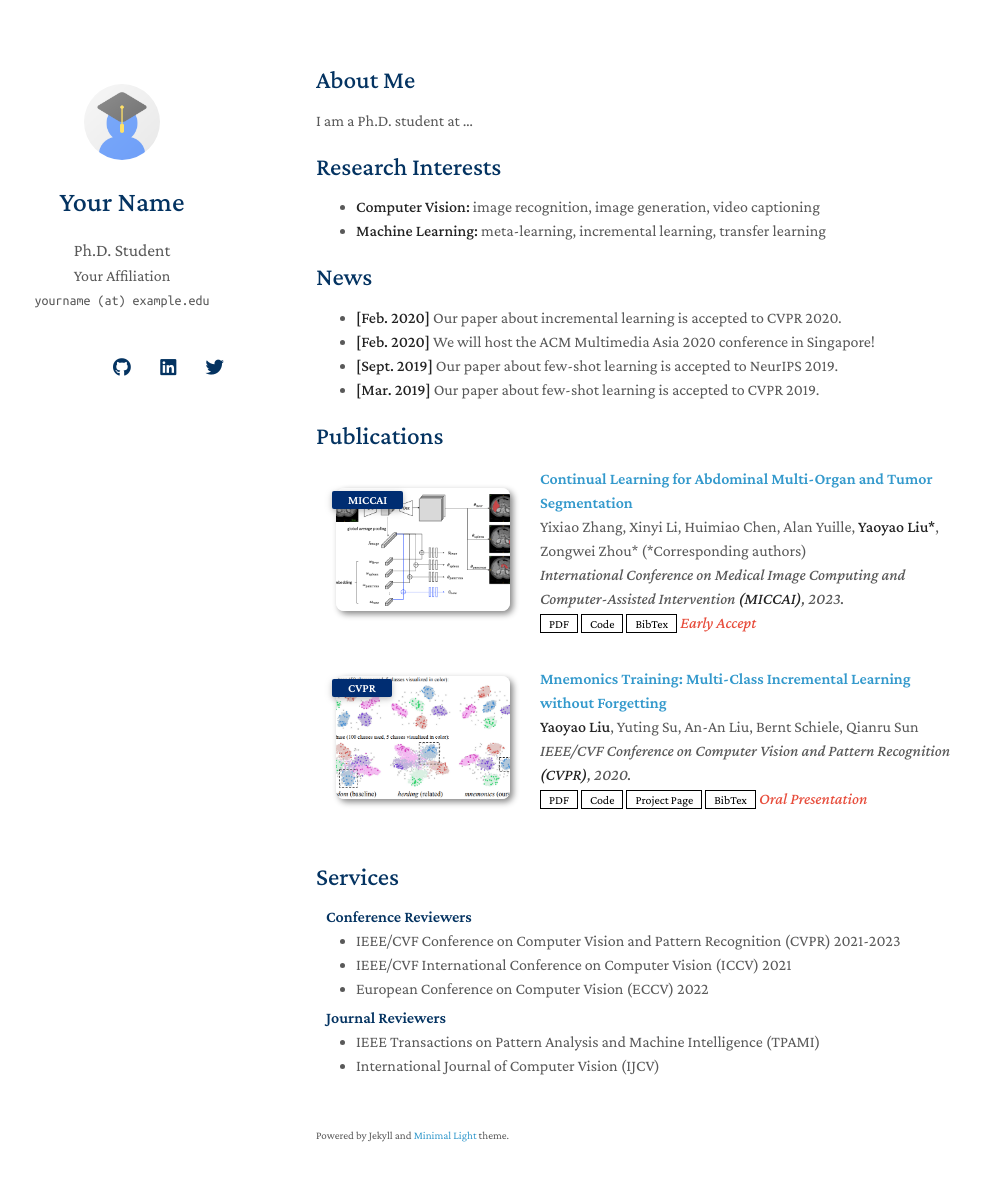
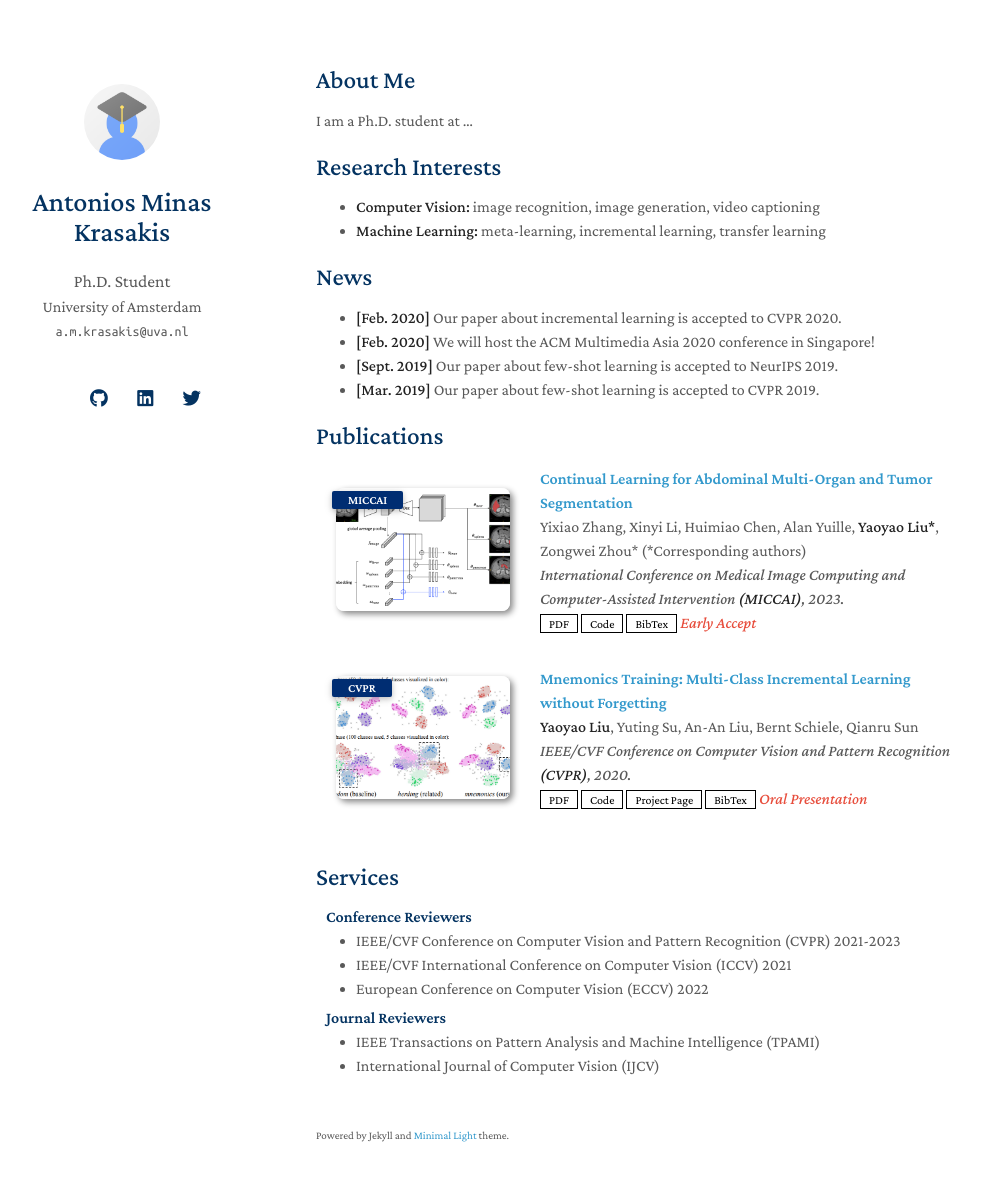
Before and after one commit to littlewine/littlewine.github.io, a Jekyll site: the page built from index.md, in a window 1280 px wide and 1216 px high. Shown: the top 1181 px of the window, without its empty margins (154-1135 px from the left). Built offline with Jekyll 4.4.1, drawn with Linux system fonts in a browser that asks for light colours; nearby versions of some CDN libraries; a style sheet for code colours, icons or effects is not loaded; our own code applies the rules of GitHub Pages for plain Markdown files; part of the change alters nothing that is shown.

Commit message:
Update _config.yml

```diff
--- a/_config.yml
+++ b/_config.yml
@@ -1,8 +1,8 @@
 # Basic Information
-title: Your Name
+title: Antonios Minas Krasakis
 position: Ph.D. Student
-affiliation: Your Affiliation
-email: yourname (at) example.edu
+affiliation: University of Amsterdam
+email: a.m.krasakis@uva.nl
 
 # Search Engine Optimization (SEO)
 # The following information is used to improve the website traffic from search engines, e.g., Google.
@@ -12,11 +12,11 @@ canonical: https://minimal-light-theme.yliu.me/
 
 # Links
 # If you don't need one of them, you may delete the corresponding line.
-google_scholar: https://scholar.google.com/
-cv_link: assets/files/curriculum_vitae.pdf
-github_link: https://github.com/
-linkedin: https://www.linkedin.com/
-twitter: https://twitter.com/
+google_scholar: https://scholar.google.com/citations?user=TVlSbMcAAAAJ
+# cv_link: assets/files/curriculum_vitae.pdf
+github_link: https://github.com/littlewine
+linkedin: https://www.linkedin.com/in/krasakis/
+twitter: https://twitter.com/tonylittlewine
 
 # Images (e.g., your profile picture and your website's favicon)
 # "favicon" and "favicon_dark" are used for the light and dark modes, respectively.
@@ -38,7 +38,7 @@ font: "Serif" # or "Sans Serif"
 
 # Google Analytics ID
 # Please remove this if you don't use Google Analytics
-google_analytics: UA-111540567-4
+# google_analytics: UA-111540567-4
 
 # Use this project as a remote theme for GitHub Pages
 # See the guide here: https://docs.github.com/en/pages/setting-up-a-github-pages-site-with-jekyll/adding-a-theme-to-your-github-pages-site-using-jekyll
```
